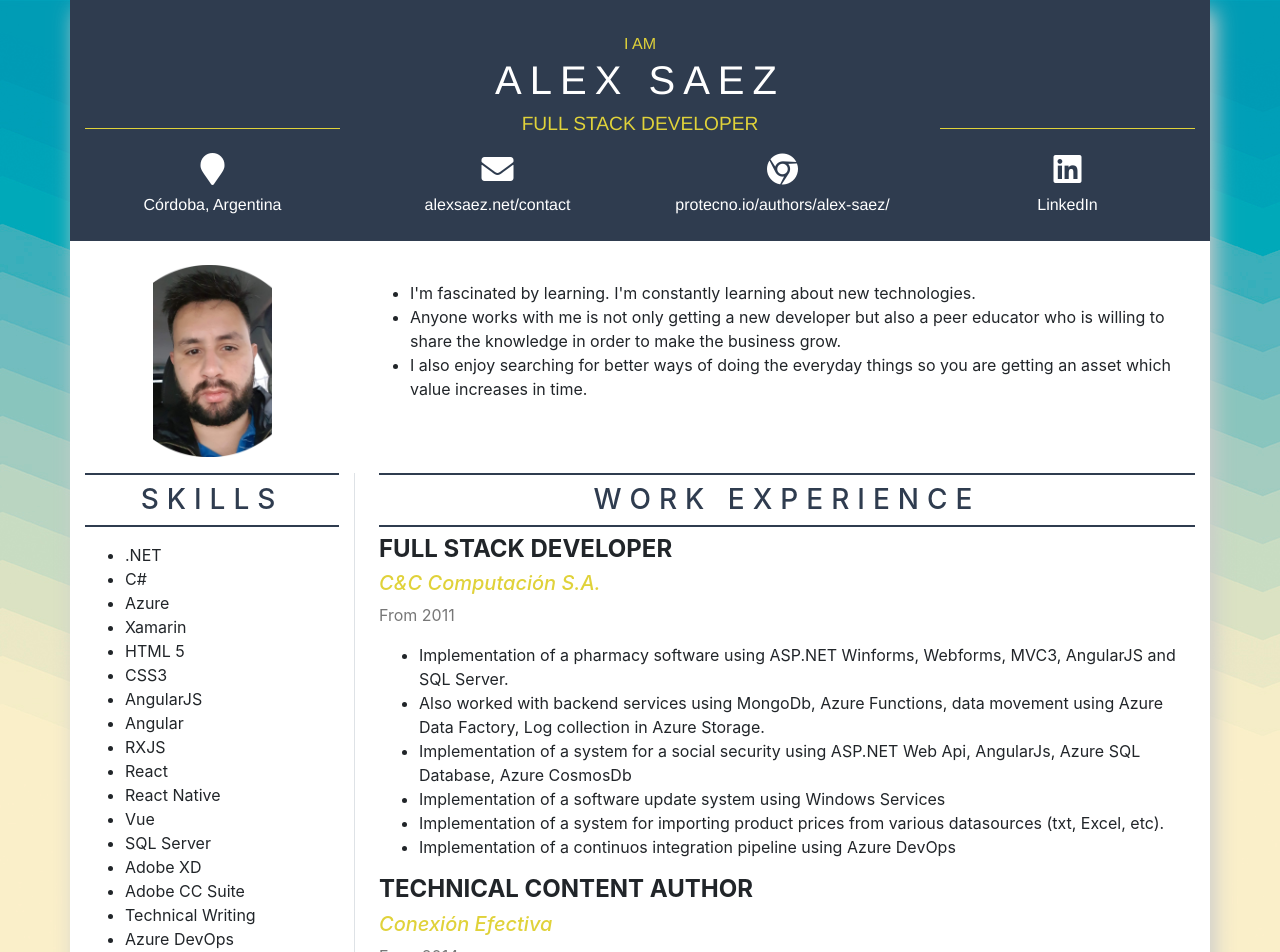
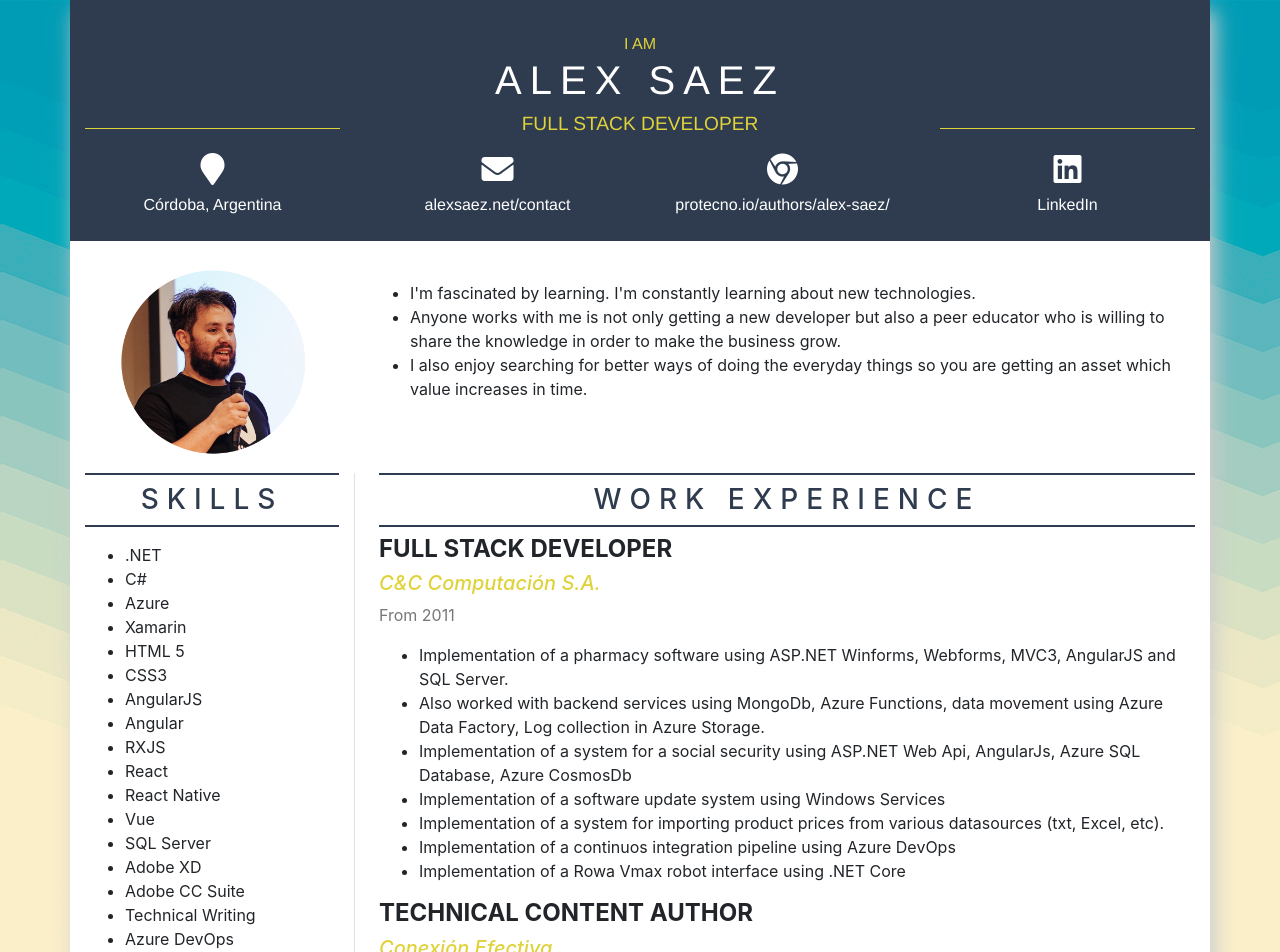
Before and after one commit to alexxonline/alexcv, an Angular app in the folder angular/: page / in a window 1280 px wide. Shown: the top 952 px of the page. Built offline with nearby package versions, Linux system fonts and the light colour scheme.

Commit message:
Updated profile pic and some data

```diff
--- a/angular/src/cv-data.ts
+++ b/angular/src/cv-data.ts
@@ -27,7 +27,10 @@
       description: `More than 30 courses from
       Pluralsight and books from O'Reilly Safari
       and several other sources.`,
-            links: [{ text: "Pluralsight", link: "https://www.pluralsight.com" }, { text: "O'Reilly Safari", "link": "https://www.oreilly.com/" }]
+      links: [
+        { text: "Pluralsight", link: "https://www.pluralsight.com" },
+        { text: "O'Reilly Safari", link: "https://www.oreilly.com/" }
+      ]
     }
   ],
   experience: [
@@ -45,7 +48,8 @@
         `Implementation of a software update system using Windows Services`,
         `Implementation of a system for importing product prices from various
           datasources (txt, Excel, etc).`,
-                `Implementation of a continuos integration pipeline using Azure DevOps`
+        `Implementation of a continuos integration pipeline using Azure DevOps`,
+        `Implementation of a Rowa Vmax robot interface using .NET Core`
       ]
     },
     {
```
Also changed, not shown: angular/src/assets/alex_profile.png. Lines whose indentation alone changed are shown as unchanged.
